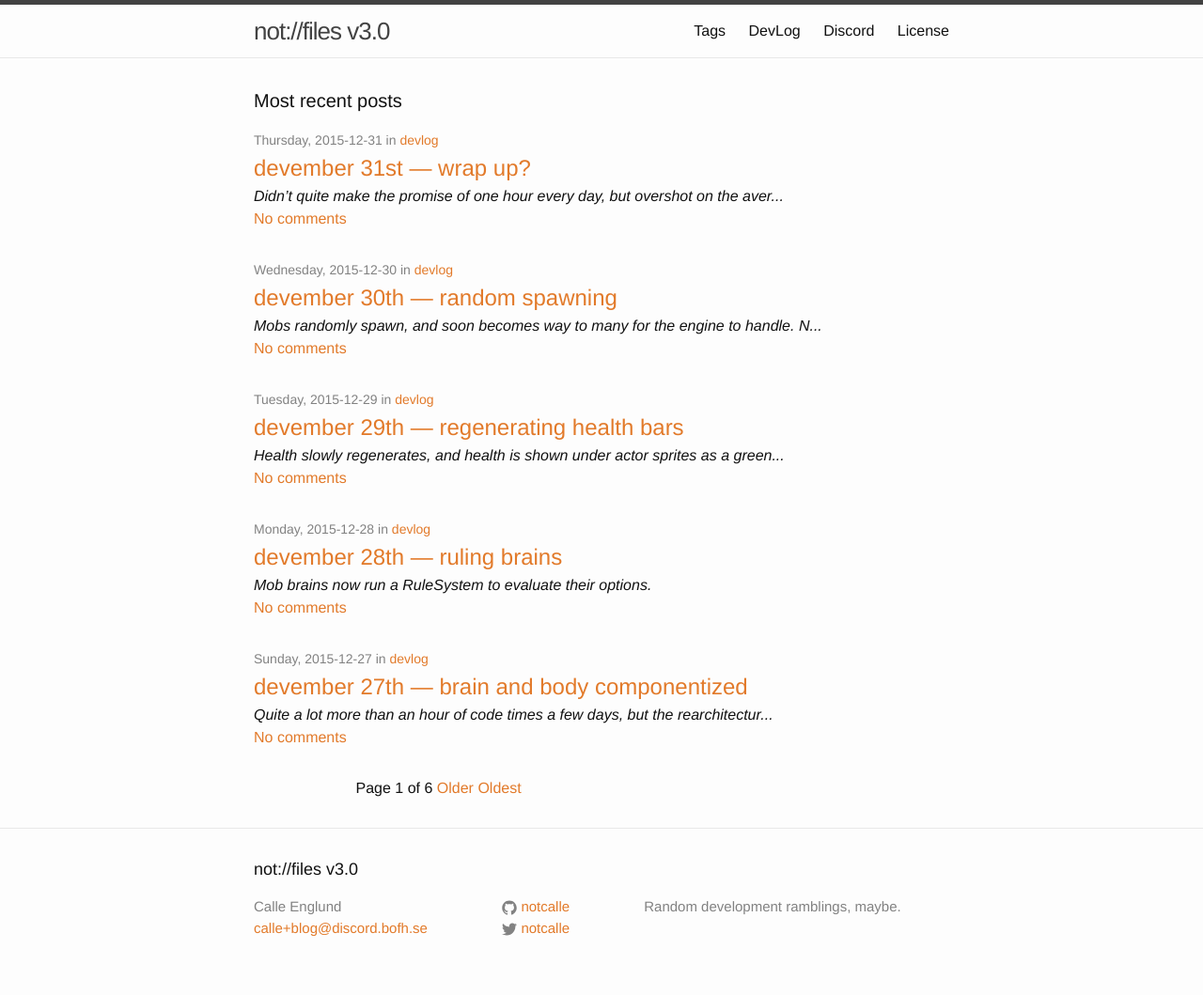
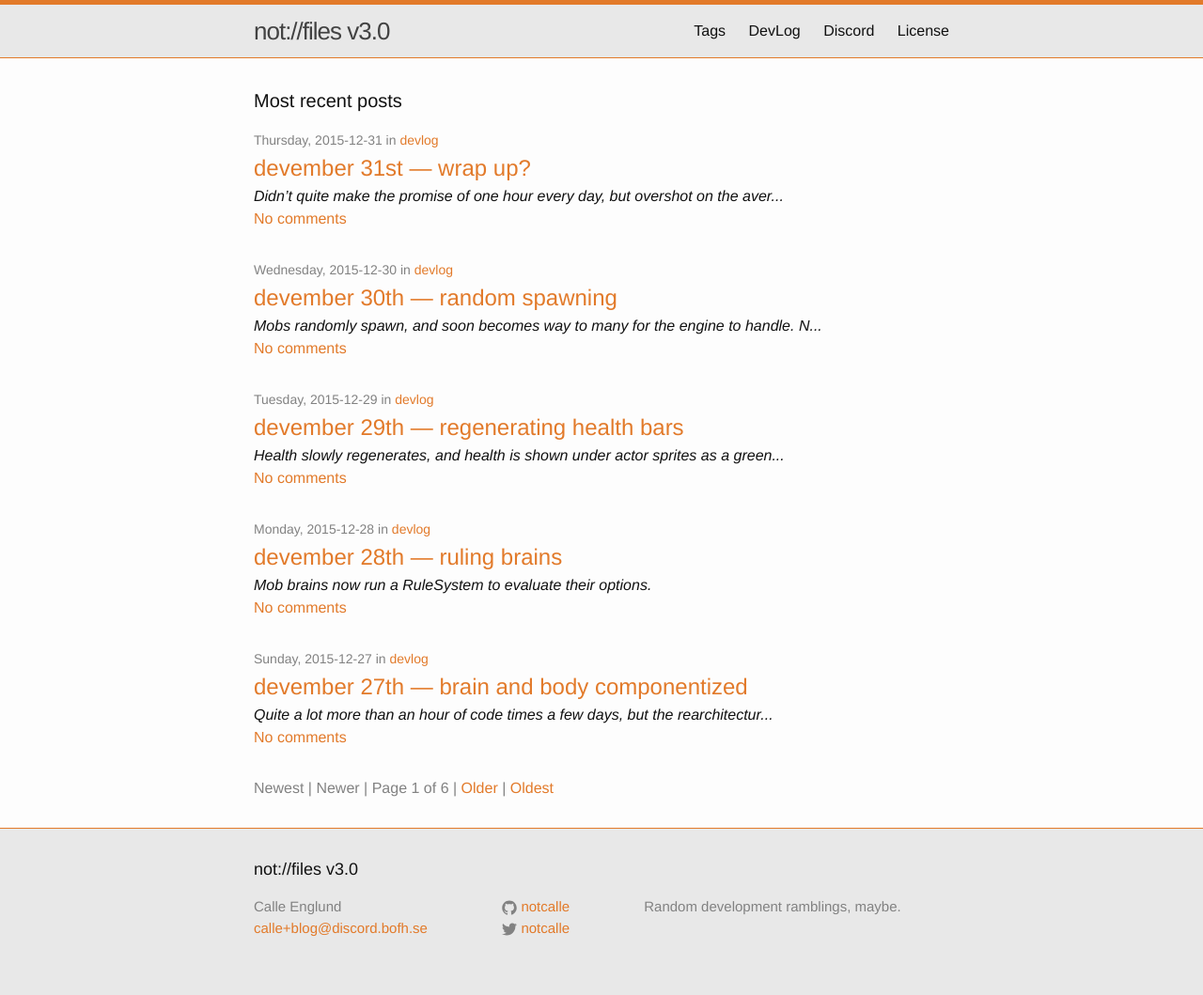
Before and after one commit to notCalle/notcalle.github.io, a Jekyll site: the page built from index.html, in a window 1280 px wide. Shown: the whole page at 94% size. Built offline with Jekyll 4.4.1, drawn with Linux system fonts in a browser that asks for light colours; the list of posts is cut into pages by our own code; comment, search, counter and statistics services are not loaded.

Commit message:
Style over substance

```diff
--- a/_sass/_base.scss
+++ b/_sass/_base.scss
@@ -205,6 +205,6 @@ pre {
     }
 }
 
-span.paginator {
-  visibility: hidden;
+.pagination {
+  color: $grey-color;
 }
--- a/_sass/_layout.scss
+++ b/_sass/_layout.scss
@@ -2,8 +2,9 @@
  * Site header
  */
 .site-header {
-    border-top: 5px solid $grey-color-dark;
-    border-bottom: 1px solid $grey-color-light;
+  background: $grey-color-light;
+    border-top: 5px solid $brand-color;
+    border-bottom: 1px solid $brand-color;
     min-height: 56px;
 
     // Positioning context for the mobile navigation icon
@@ -98,7 +99,8 @@
  * Site footer
  */
 .site-footer {
-    border-top: 1px solid $grey-color-light;
+  background: $grey-color-light;
+    border-top: 1px solid $brand-color;
     padding: $spacing-unit 0;
 }
 
--- a/index.html
+++ b/index.html
@@ -20,19 +20,19 @@ layout: index
 
   <div class="pagination">
     {% if paginator.previous_page %}
-      <a href="{{ site.base_url }}/" class="paginator">Newest</a>
-      <a href="{{ paginator.previous_page_path }}" class="paginator">Newer</a>
+      <a href="{{ site.base_url }}/">Newest</a> |
+      <a href="{{ paginator.previous_page_path }}">Newer</a> |
     {% else %}
-      <span class="paginator">Newest</span>
-      <span class="paginator">Newer</span>
+      <span>Newest</span> |
+      <span>Newer</span> |
     {% endif %}
-    <span class="page_number">Page {{ paginator.page }} of {{ paginator.total_pages }}</span>
+    <span>Page {{ paginator.page }} of {{ paginator.total_pages }}</span>
     {% if paginator.next_page %}
-      <a href="{{ paginator.next_page_path }}" class="paginator">Older</a>
-      <a href="{{ site.base_url }}/page{{ paginator.total_pages }}/" class="paginator">Oldest</a>
+      | <a href="{{ paginator.next_page_path }}">Older</a>
+      | <a href="{{ site.base_url }}/page{{ paginator.total_pages }}/">Oldest</a>
     {% else %}
-      <span class="paginator">Older</span>
-      <span class="paginator">Oldest</span>
+      | <span>Older</span>
+      | <span>Oldest</span>
     {% endif %}
   </div>
 
```
